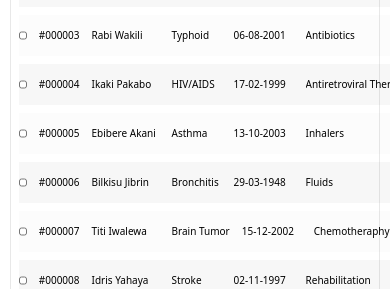
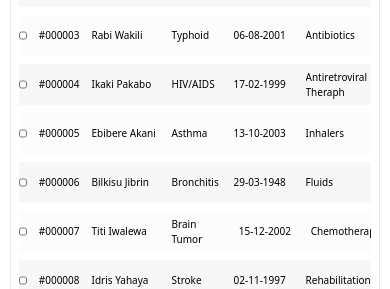
Before and after one commit to Maobugichi/medspecter, a React (Vite) app: page /medspecter/patientlists/1 in a window 390 px wide. Shown: the part 411-700 px from the top of the page. Built offline with nearby package versions, Linux system fonts and the light colour scheme.

Commit message:
check position :////

```diff
--- a/src/components/patient/patienttable.jsx
+++ b/src/components/patient/patienttable.jsx
@@ -56,7 +56,7 @@ const PatientTable = ({isInfo,setIsInfo}) => {
              width={width}
              contWidth="w-[95%]"
             />
-            <div className="grid h-[90%] gap-2">
+            <div className="grid w-full  overflow-hidden h-[90%] gap-2">
               {tableList}
             </div>
 
--- a/src/components/pendingcases.jsx
+++ b/src/components/pendingcases.jsx
@@ -7,7 +7,7 @@ const PendingCases = ({id,name,diagnosis,date,status,bgColor,statusColor,statusT
              <p className={` w-auto md:min-w-[120px] min-w-[68px]  flex items-start `}>{name}</p>
              <p className={` flex items-start w-auto ${id ? "min-w-[50px] xxSmall:min-w-[40px] " : "min-w-[90px] lg:min-w-[100px] smallSize:min-w-[80px]"} md:min-w-[80px]   `}>{diagnosis}</p>
              <p className={` flex items-start  w-auto min-w-[60px]  lg:min-w-[80px]`}>{date}</p>
-            {treatment &&   <p className={`w-auto min-w-[80px] md:min-w-[100px] lg:min-w-[135px] whitespace-nowrap overflow-x-auto `}>{treatment}</p>}
+            {treatment &&   <p className={`w-auto min-w-[80px] md:min-w-[100px] lg:min-w-[135px] whitespace-wrap overflow-x-scroll `}>{treatment}</p>}
             <p className={` grid place-content-center h-[23px] w-[100px] text-[9px] ${statusColor} ${statusText} rounded-2xl`}>{status}</p>
             {doctor && <p className={` flex items-start w-auto min-w-[100px]`}>{doctor}</p>}
             {number && <p className={` flex items-start w-auto min-w-[150px] `}>{number}</p>}
--- a/src/index.css
+++ b/src/index.css
@@ -1,7 +1,7 @@
 @import "tailwindcss";
 
 @theme {
-    --breakpoint-xs: 20rem
+    --breakpoint-xs: 15rem
 }
 
 @custom-variant limitedSize ((min-width: 1440px));
```
